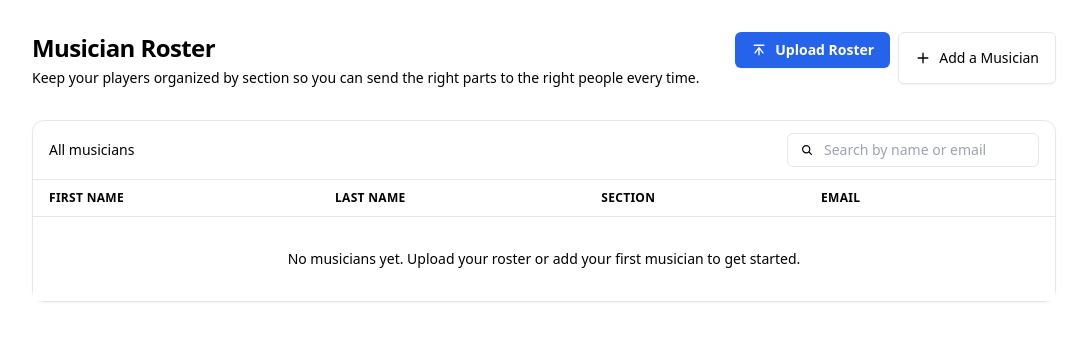
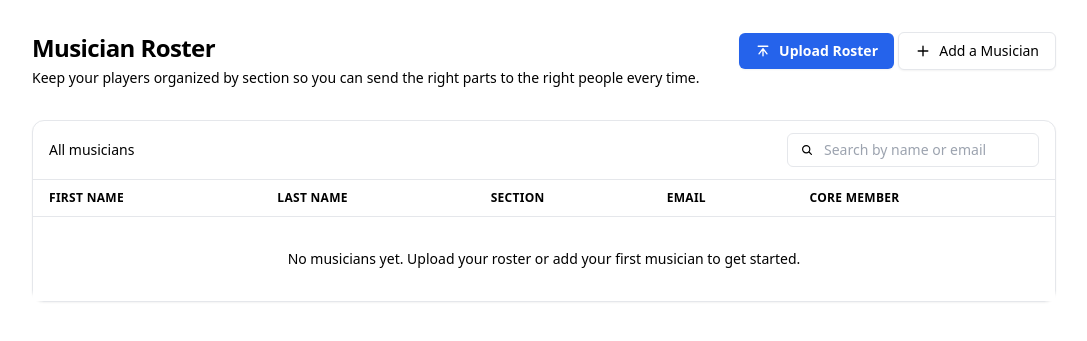
Before and after one commit to whgoss/parthero, a Django app: template core/templates/roster.html in a window 1280 px wide. Shown: the part 138-479 px from the top of the page, without its empty margins (96-1183 px from the left). Run offline with Django 5.2, Linux system fonts and the light colour scheme; the template is opened without the code that fills it, so the values that code supplies are empty; the visitor is signed in with stand-in values (Sample User, id 1); some libraries are stand-ins or nearby versions.

Commit message:
Tweaks and cleanups on roster page

```diff
--- a/core/templates/roster.html
+++ b/core/templates/roster.html
@@ -13,7 +13,7 @@
         </p>
       </div>
 
-      <div class="flex flex-wrap gap-2 lg:justify-end">
+      <div class="gap-2 lg:justify-end">
         <!-- Upload roster -->
         <form id="upload-roster-form"
           action="{% url 'upload_roster' %}"
@@ -28,7 +28,7 @@
             id="roster-csv-input"
             accept=".csv"
             class="hidden"
-            onchange="document.getElementById('upload-roster-form').submit();">
+            onchange="document.getElementById('upload-roster-form').submit();" />
 
           <button type="button"
                   onclick="document.getElementById('roster-csv-input').click();"
@@ -47,7 +47,7 @@
 
         <!-- Add musician -->
         <button
-           class="inline-flex items-center gap-2 rounded-md border border-slate-200 bg-white px-4 py-2 text-sm font-medium text-slate-700 shadow-sm hover:bg-slate-50">
+           class="inline-flex items-center gap-2 rounded-md border border-gray-200 bg-white px-4 py-2 text-sm font-medium shadow-sm hover:bg-gray-50">
           <svg xmlns="http://www.w3.org/2000/svg"
                viewBox="0 0 20 20"
                fill="none"
@@ -115,15 +115,15 @@
               <th scope="col" class="px-3 py-2.5 text-left text-xs font-semibold uppercase tracking-wide text-slate-500">
                 Email
               </th>
-              <th scope="col" class="px-3 py-2.5 text-right text-xs font-semibold uppercase tracking-wide text-slate-500">
-                <!-- actions -->
+              <th scope="col" class="px-3 py-2.5 text-left text-xs font-semibold uppercase tracking-wide text-slate-500">
+                Core Member
               </th>
             </tr>
           </thead>
           <tbody class="divide-y divide-slate-100 bg-white">
             {% if musicians %}
               {% for musician in musicians %}
-                <tr class="hover:bg-slate-50/60">
+                <tr class="hover:bg-slate-50/80 cursor-pointer" onclick="window.location.href='/musician/{{ musician.id }}/'">
                   <td class="whitespace-nowrap py-2.5 pl-4 pr-3 text-sm text-slate-900">
                     {{ musician.first_name }}
                   </td>
@@ -140,11 +140,16 @@
                         Unassigned
                         </span>
                     {% endif %}
-                </td>
+                  </td>
                   <td class="whitespace-nowrap px-3 py-2.5 text-sm text-slate-600">
                     <a href="mailto:{{ musician.email }}" class="hover:text-blue-700">
                       {{ musician.email }}
                     </a>
+                  </td>
+                  <td class="whitespace-nowrap px-3 py-2.5 text-sm text-slate-600 items-center">
+                    {% if musician.core_member %}
+                    <img class="w-3 h-3" src="/static/images/green_checkmark.png" />
+                    {% endif %}
                   </td>
                 </tr>
               {% endfor %}
```
Also changed, not shown: core/services/files.py (+7 -1 lines).
